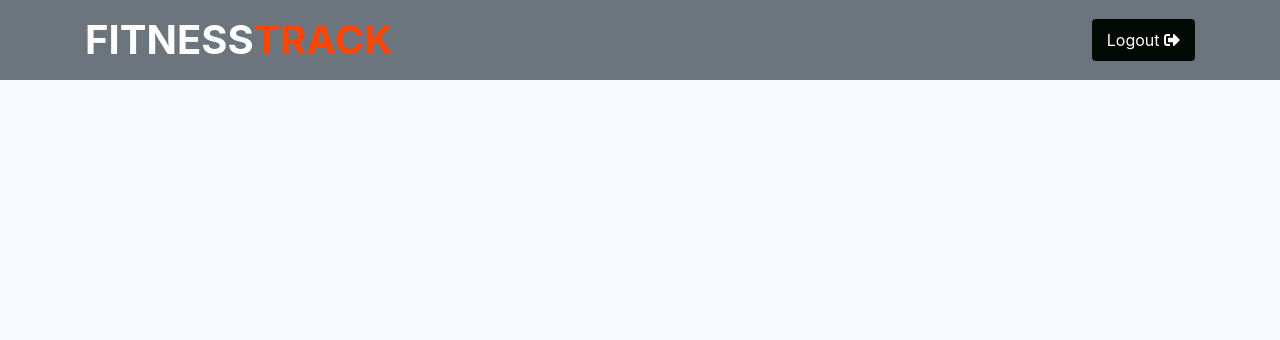
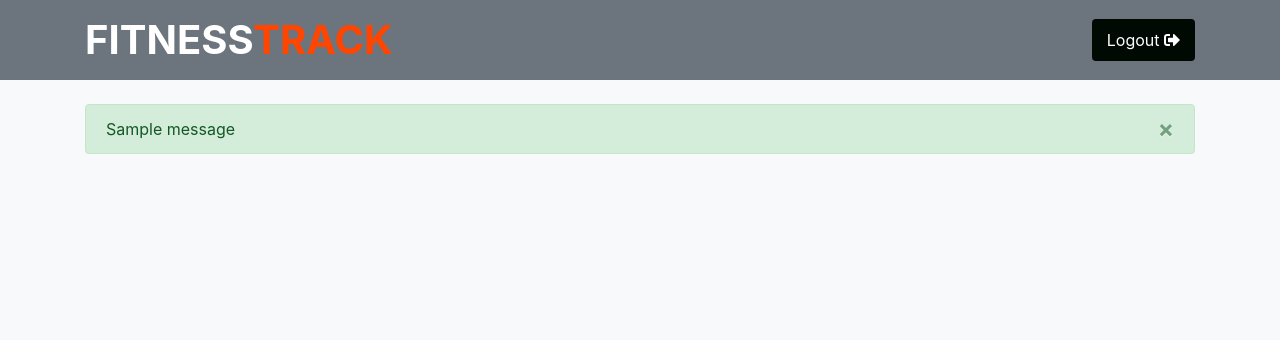
Before and after one commit to Izzeddin-Samara/Fitness_Track, a Django app: page /create_review/1/ in a window 1280 px wide. Shown: the top 340 px of the page. Run offline with Django 3.2, Linux system fonts and the light colour scheme; tables that the repository leaves empty hold one stand-in row (values such as "Sample post"); one stand-in notice (Sample message) is shown; some libraries are stand-ins or nearby versions.

Commit message:
Add alert messages for submitting, updating, and deleting reviews

```diff
--- a/app/templates/review_form.html
+++ b/app/templates/review_form.html
@@ -30,5 +30,18 @@
         </div>
     </header>
 
+    {% if messages %}
+    <div class="container mt-3">
+        {% for message in messages %}
+        <div class="alert alert-{{ message.tags }} alert-dismissible fade show" role="alert">
+            {{ message }}
+            <button type="button" class="close" data-dismiss="alert" aria-label="Close">
+                <span aria-hidden="true">&times;</span>
+            </button>
+        </div>
+        {% endfor %}
+    </div>
+    {% endif %}
+
 </body>
 </html>
```
